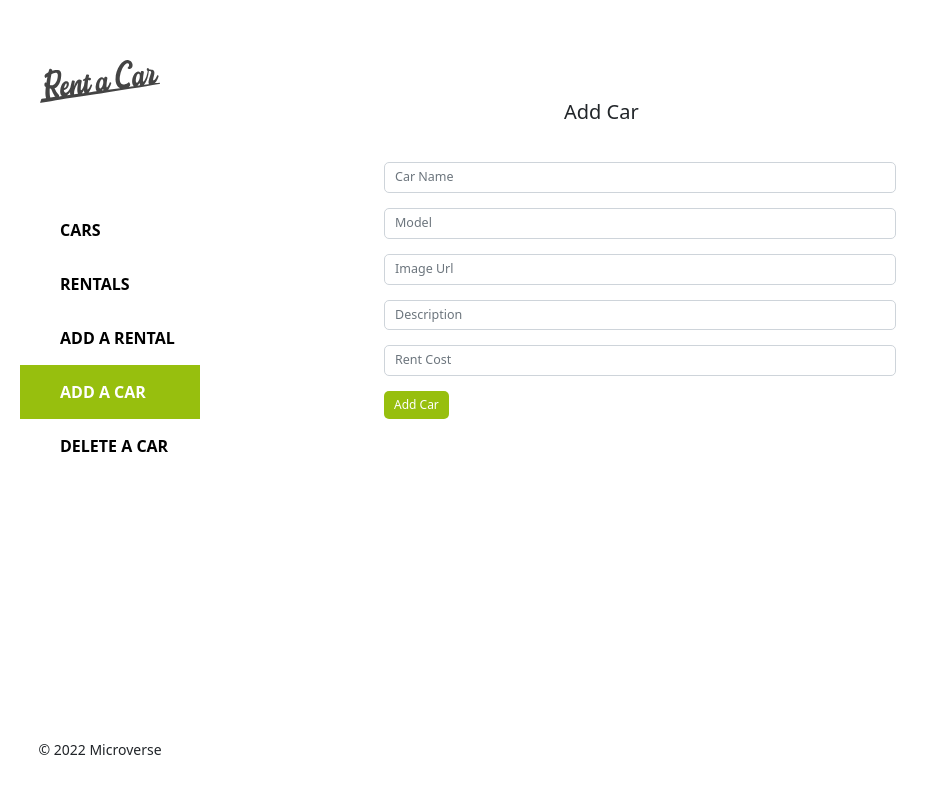
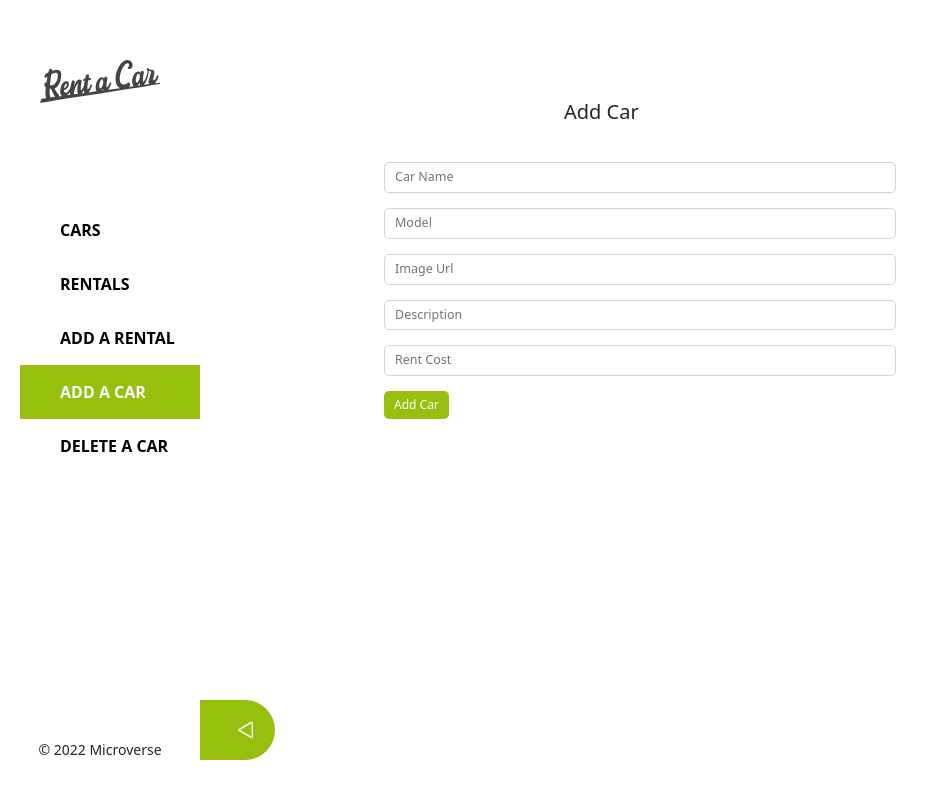
Before and after one commit to RaoAkif/RentACar-Frontend, a React (Create React App) app: page /add_car in a window 1280 px wide. Both pictures are taken after a click on the icon 40 px from the left and 40 px from the top of the page. Shown: the whole page, without its empty margins (0-939 px from the left). Built offline with nearby package versions, Linux system fonts and the light colour scheme; the HTML template or start-up script is replaced by a standard one.

Commit message:
Implement a close button to navbar and its styles

```diff
--- a/src/components/Header.css
+++ b/src/components/Header.css
@@ -2,6 +2,7 @@ header {
   width: 100%;
 }
 
+.close-arrow,
 .hamburger {
   height: 40px;
   width: 40px;
@@ -72,7 +73,7 @@ a {
 }
 
 a:hover {
-  color: var(--green-color) !important;
+  color: #658200 !important;
 }
 
 .navigation-menu li a {
@@ -105,6 +106,10 @@ a:hover {
   font-size: 1.4rem;
 }
 
+.close-btn {
+  display: none;
+}
+
 @media only screen and (min-width: 481px) {
   .navigation {
     width: 200px;
@@ -125,6 +130,36 @@ a:hover {
   .navigation-menu li a {
     padding-left: 4rem;
   }
+
+  .close-btn {
+    width: 7.5rem;
+    height: 6rem;
+    font-size: 5px;
+    position: absolute;
+    display: flex;
+    justify-content: flex-end;
+    align-items: center;
+    left: 200px;
+    bottom: 40px;
+    color: #fff;
+    background-color: var(--green-color);
+    border-radius: 0px 40px 40px 0px;
+  }
+
+  .close-arrow {
+    height: 20px;
+    width: 20px;
+    margin: 2rem;
+    cursor: pointer;
+    transition: color 0.2s ease-in-out;
+    display: block;
+    transform: rotate(-90deg);
+   text-shadow: 2px 2px;
+  }
+
+  .close-arrow:hover {
+    color: #658200 !important;
+  }
 }
 
 @keyframes slideleft {
--- a/src/components/Navbar.jsx
+++ b/src/components/Navbar.jsx
@@ -1,5 +1,6 @@
 import { Link, NavLink } from 'react-router-dom';
 import { PropTypes } from 'prop-types';
+import { GiTriangleTarget } from 'react-icons/gi';
 import { ReactComponent as Logo } from '../img/rentacar_logo.svg';
 import './Header.css';
 
@@ -65,6 +66,9 @@ function Navbar({ handleMobileMenu }) {
       <div className="nav-footer">
         © 2022 Microverse
       </div>
+      <div className="close-btn">
+        <GiTriangleTarget className="close-arrow" onClick={handleMobileMenu} />
+      </div>
     </nav>
   );
 }
```
